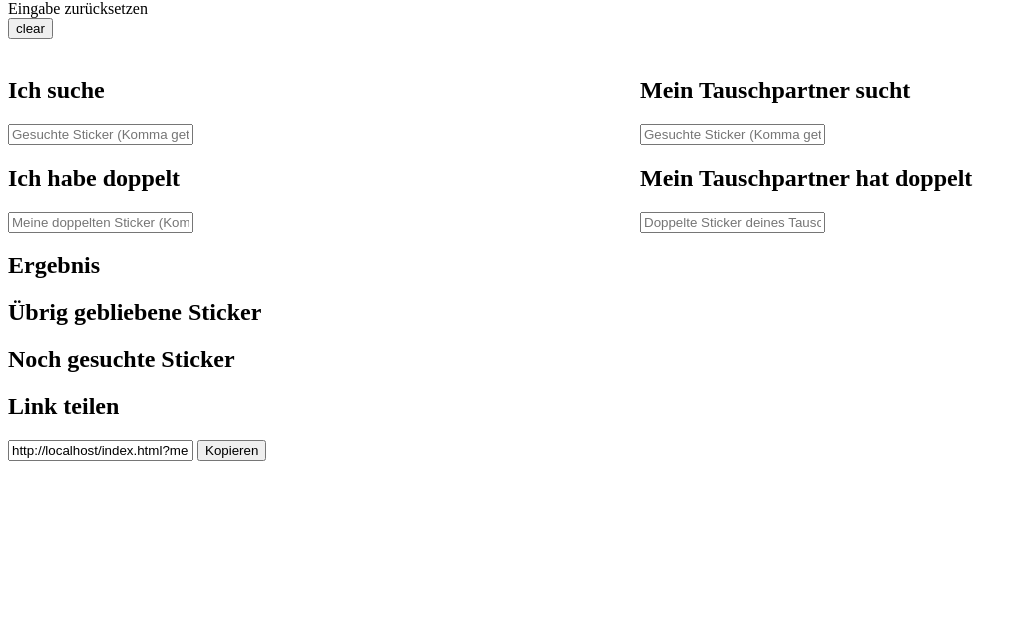
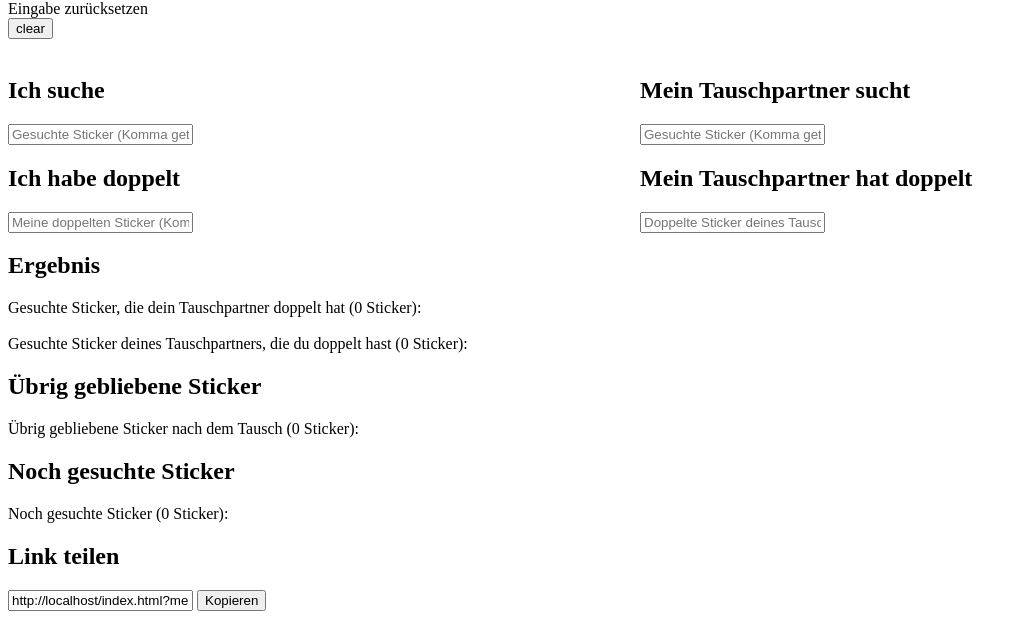
Before and after one commit to eklass/StickerTausch, a plain HTML site: page index.html in a window 1280 px wide. Shown: the part 202-821 px from the top of the page, without its empty margins (0-1028 px from the left). Before the commit the page ends 800 px from the top, so only its background shows below. Drawn offline with Linux system fonts and the light colour scheme.

Commit message:
fix calculation

```diff
--- a/index.html
+++ b/index.html
@@ -169,6 +169,9 @@
             currentURL.searchParams.set('partnerDuplicates', document.getElementById('partnerDuplicates').value);
 
             document.getElementById('shareLink').value = currentURL.href;
+
+            // Aktualisiere auch die Ergebnisse, nachdem der Link aktualisiert wurde
+            calculateMatches();
         }
 
     // Funktion zum Kopieren des Links in die Zwischenablage
```
Lines whose indentation alone changed are shown as unchanged.
